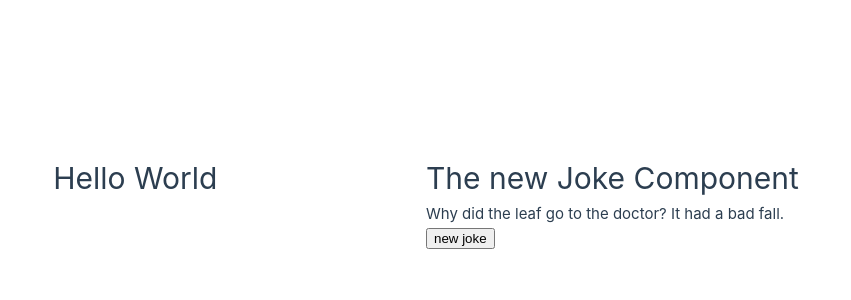
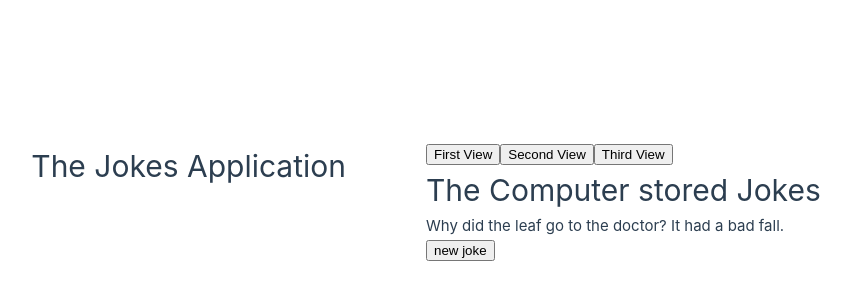
Before and after one commit to wshibero/joke-vue-application, a Vue app: page / in a window 1280 px wide. Shown: the part 198-498 px from the top of the page, without its empty margins (214-1065 px from the left). Built offline with nearby package versions, Linux system fonts and the light colour scheme.

Commit message:
added the buttons to toggle between future div elements

```diff
--- a/src/App.vue
+++ b/src/App.vue
@@ -1,7 +1,18 @@
+<script setup>
+  import {ref} from 'vue';
+</script>
+
 <template>
-  <h1>Hello World</h1>
+  <h1>The Jokes Application</h1>
   <div id='App'>
-    <OfflineJokes />
+    <div>
+      <button @click="selectDiv('1')">First View</button>
+      <button @click="selectDiv('2')">Second View</button>
+      <button @click="selectDiv('3')">Third View</button>
+    </div>
+    <div v-if="selectedDiv === '1'"><OfflineJokes /></div>
+    <div v-if="selectedDiv === '2'"><OfflineJokes /></div>
+    <div v-if="selectedDiv === '3'"><OfflineJokes /></div>
   </div>
 </template>
 
@@ -12,7 +23,17 @@
     name: 'App',
     components: {
       OfflineJokes
-    }
+    },
+    data() {
+      return {
+        selectedDiv: '1',
+      };
+    },
+    methods: {
+      selectDiv(divNumber) {
+        this.selectedDiv = divNumber;
+      },
+    },
   }
 
 </script>
--- a/src/components/OfflineJokes.vue
+++ b/src/components/OfflineJokes.vue
@@ -1,6 +1,6 @@
 <template>
   <div>
-    <h1>The new Joke Component</h1>
+    <h1>The Computer stored Jokes</h1>
     <p>{{njoke}}</p>
     <button @click='getjoke'>new joke</button>
   </div>
```
